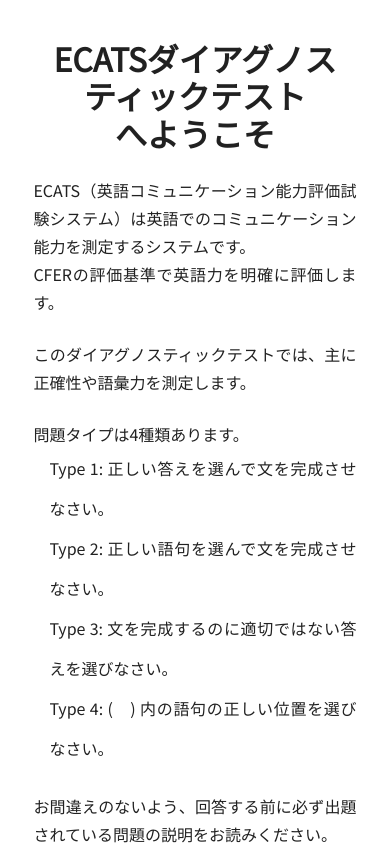
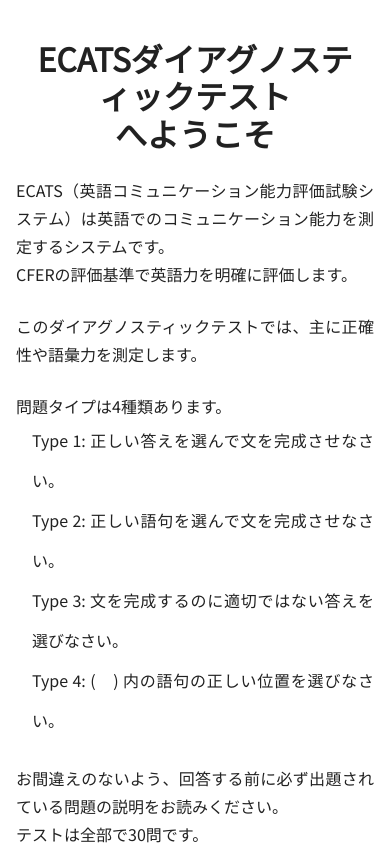
Before and after one commit to globallabo/ecats-test, a React (Create React App) app in the folder frontend/: page / in a window 390 px wide. Shown: the top 845 px of the page. Built offline with nearby package versions, Linux system fonts and the light colour scheme.

Commit message:
Remove min/max widths on body1, because they are messing with mobile layouts.

```diff
--- a/frontend/src/app/theme.js
+++ b/frontend/src/app/theme.js
@@ -36,8 +36,8 @@
       margin: "1.5rem auto",
       // width: "36ch",
       lineHeight: "1.75",
-      minWidth: "30ch",
-      maxWidth: "40ch",
+      // minWidth: "30ch",
+      // maxWidth: "40ch",
       textAlign: "justify",
     },
     button: {
```
